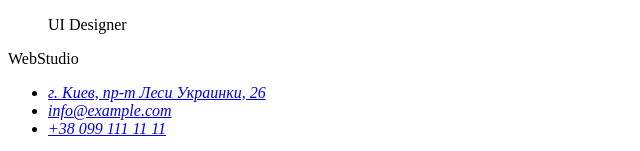
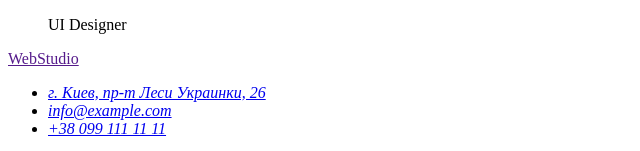
Before and after one commit to MaksymSpled/goit-markup-hw-01, a plain HTML site: page index.html in a window 1280 px wide. Shown: the part 3079-3230 px from the top of the page, 0-640 px from the left. Drawn offline with Linux system fonts and the light colour scheme.

Commit message:
fix footer

```diff
--- a/index.html
+++ b/index.html
@@ -97,15 +97,17 @@
         </main>
         <footer>
             <h2 hidden>Контактная инофрмация</h2>
-            <p>WebStudio</p>
+            <a href="">
+                WebStudio
+            </a>
             <address>
                 <ul>
                     <li>
                         <a
                             href="https://goo.gl/maps/B2JfurvAVLo2SMsa9"
                             target="_blank"
-                            rel="noopener noreferer
-                            ">г. Киев, пр-т Леси Украинки, 26
+                            rel="noopener noreferer">
+                            г. Киев, пр-т Леси Украинки, 26
                         </a>
                     </li>
                     <li>
```
